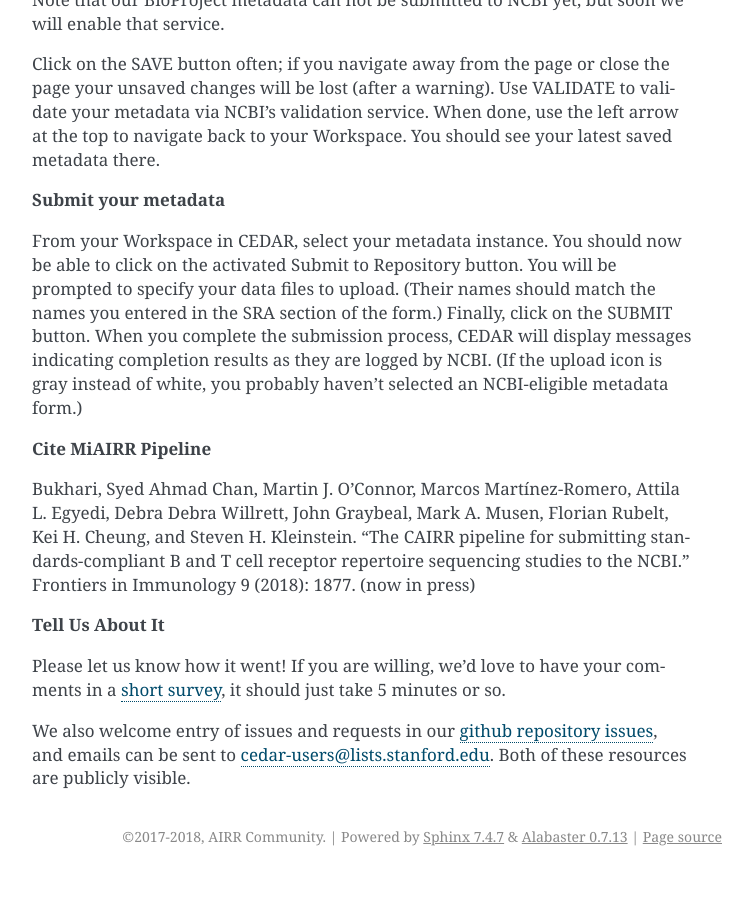
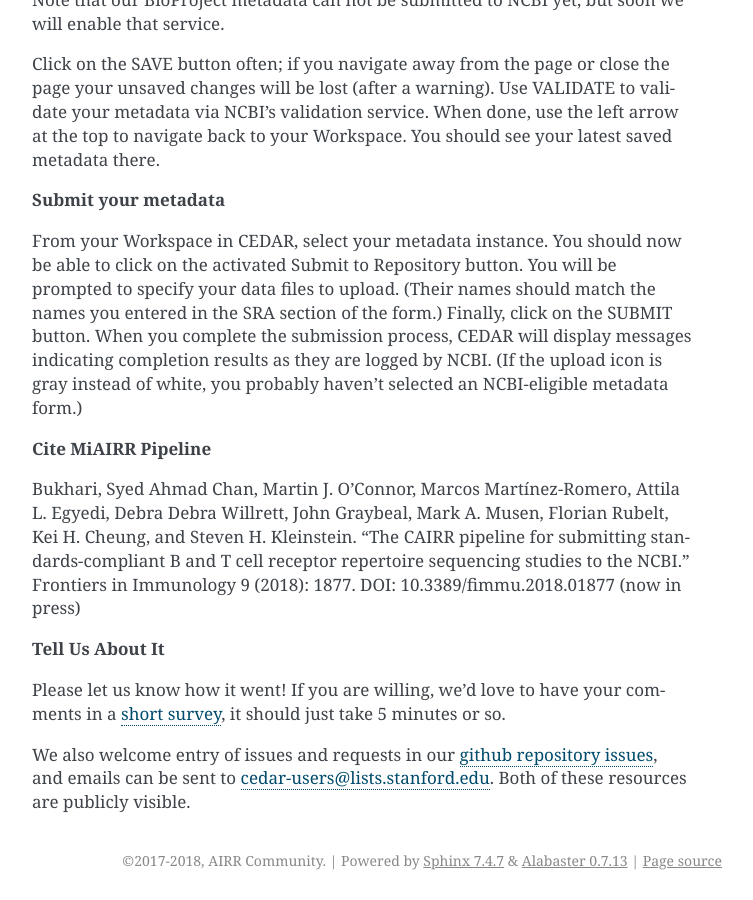
Before and after one commit to airr-community/airr-standards, a Sphinx documentation site: the page built from docs/cairr/overview.rst, in a window 1280 px wide and 900 px high, scrolled down 2696 px. Shown: the whole window, without its empty margins (388-1141 px from the left). Built offline with Sphinx 7.4.7, drawn with Linux system fonts in a browser that asks for light colours; pages that are not in the unit, such as notebooks, are missing from menus; before the commit the page ends 3572 px from its top, so only the background shows below that.

Commit message:
CAIRR documentation updated
CAIRR documentation updated

```diff
--- a/docs/cairr/overview.rst
+++ b/docs/cairr/overview.rst
@@ -62,7 +62,7 @@
 
 **Cite MiAIRR Pipeline**
 
-Bukhari, Syed Ahmad Chan, Martin J. O'Connor, Marcos Martínez-Romero, Attila L. Egyedi, Debra Debra Willrett, John Graybeal, Mark A. Musen, Florian Rubelt, Kei H. Cheung, and Steven H. Kleinstein. "The CAIRR pipeline for submitting standards-compliant B and T cell receptor repertoire sequencing studies to the NCBI." Frontiers in Immunology 9 (2018): 1877. (now in press)
+Bukhari, Syed Ahmad Chan, Martin J. O'Connor, Marcos Martínez-Romero, Attila L. Egyedi, Debra Debra Willrett, John Graybeal, Mark A. Musen, Florian Rubelt, Kei H. Cheung, and Steven H. Kleinstein. "The CAIRR pipeline for submitting standards-compliant B and T cell receptor repertoire sequencing studies to the NCBI." Frontiers in Immunology 9 (2018): 1877. DOI: 10.3389/fimmu.2018.01877 (now in press)
 
 
 **Tell Us About It**
```
